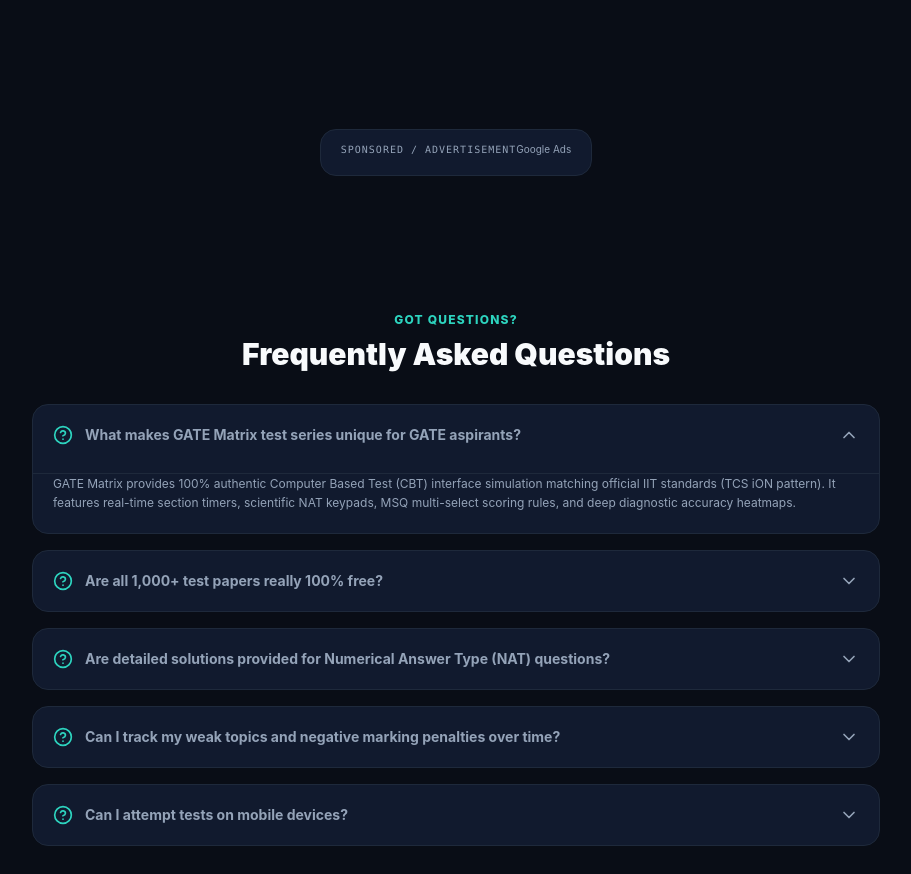
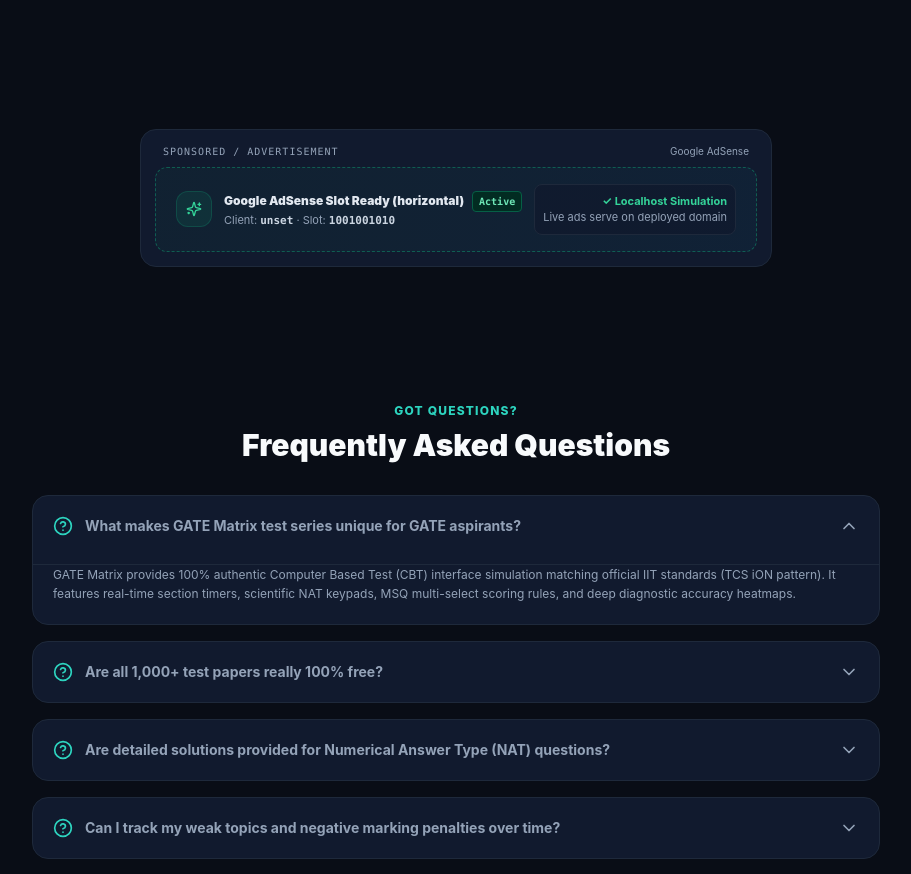
Before and after one commit to Ramanand-tomar/Gate-Matrix, a Next.js app: page / in a window 1280 px wide. Shown: the part 4680-5554 px from the top of the page, without its empty margins (184-1095 px from the left). Built offline with nearby package versions, Linux system fonts and the light colour scheme; no server answers.

Commit message:
feat(ads): enhance AdBanner with localhost simulation, unfilled status handling, and dark-mode safe styling

```diff
--- a/src/components/ads/AdBanner.tsx
+++ b/src/components/ads/AdBanner.tsx
@@ -1,6 +1,7 @@
 'use client';
 
-import React, { useEffect, useRef } from 'react';
+import React, { useEffect, useRef, useState } from 'react';
+import { Sparkles, ExternalLink, Info } from 'lucide-react';
 
 export interface AdBannerProps {
   slot?: string;
@@ -18,19 +19,58 @@
   label = 'Sponsored / Advertisement',
 }: AdBannerProps) {
   const adRef = useRef<HTMLModElement>(null);
+  const [isLocalhost, setIsLocalhost] = useState(false);
+  const [isUnfilled, setIsUnfilled] = useState(false);
+
   const adsenseClientId = process.env.NEXT_PUBLIC_ADSENSE_CLIENT_ID || 'ca-pub-6695476160016882';
   const isPlaceholder = !adsenseClientId || adsenseClientId.includes('XXXX');
 
+  // Detect localhost/development environment on mount
   useEffect(() => {
-    if (typeof window === 'undefined' || isPlaceholder) return;
+    if (typeof window !== 'undefined') {
+      const hostname = window.location.hostname;
+      const isLocal =
+        hostname === 'localhost' ||
+        hostname === '127.0.0.1' ||
+        hostname.startsWith('192.168.') ||
+        hostname.endsWith('.local');
+      setIsLocalhost(isLocal);
+    }
+  }, []);
+
+  // Request AdSense Ad only on public live domains (not localhost)
+  useEffect(() => {
+    if (typeof window === 'undefined' || isPlaceholder || isLocalhost) return;
+
     try {
       ((window as any).adsbygoogle = (window as any).adsbygoogle || []).push({});
     } catch (err) {
       // Gracefully ignore duplicate push errors in SPA navigation
     }
-  }, [isPlaceholder]);
 
-  // In-Feed Native Card format for test catalogs and practice grids
+    // Monitor if AdSense marks this ad slot as unfilled
+    const observer = new MutationObserver((mutations) => {
+      mutations.forEach((mutation) => {
+        if (
+          mutation.type === 'attributes' &&
+          mutation.attributeName === 'data-ad-status'
+        ) {
+          const status = adRef.current?.getAttribute('data-ad-status');
+          if (status === 'unfilled') {
+            setIsUnfilled(true);
+          }
+        }
+      });
+    });
+
+    if (adRef.current) {
+      observer.observe(adRef.current, { attributes: true });
+    }
+
+    return () => observer.disconnect();
+  }, [isPlaceholder, isLocalhost]);
+
+  // 1. In-Feed Native Card format (Test catalogs and practice grids)
   if (format === 'in-feed') {
     return (
       <div
@@ -43,17 +83,22 @@
           <span className="text-[10px] text-slate-400 font-medium">Free Access Sponsor</span>
         </div>
 
-        {isPlaceholder ? (
+        {isLocalhost || isPlaceholder || isUnfilled ? (
           <div className="flex-1 flex flex-col items-center justify-center my-4 space-y-2">
             <div className="w-10 h-10 rounded-full bg-emerald-500/10 flex items-center justify-center text-emerald-600 dark:text-emerald-400 font-black text-sm">
-              Ad
+              <Sparkles className="w-5 h-5 text-emerald-500" />
             </div>
             <p className="text-xs font-bold text-[#14213d] dark:text-slate-200">
-              Supporting Free GATE Education
+              Supporting 100% Free GATE Preparation
             </p>
             <p className="text-[11px] text-slate-500 dark:text-slate-400 max-w-xs leading-relaxed">
-              Google AdSense sponsor unit funding 100% free test papers for all aspirants.
+              Google AdSense sponsor spot funding all GATE tests and analytics freely for students.
             </p>
+            {isLocalhost && (
+              <span className="text-[10px] text-amber-600 dark:text-amber-400 bg-amber-50 dark:bg-amber-950/40 px-2 py-0.5 rounded border border-amber-200 dark:border-amber-800/60 font-mono">
+                AdSense Preview (Localhost)
+              </span>
+            )}
           </div>
         ) : (
           <ins
@@ -75,33 +120,68 @@
     );
   }
 
-  // Standard Horizontal / Responsive Banner
+  // 2. Standard Horizontal / Responsive Banner
   return (
     <div
-      className={`my-6 flex flex-col items-center justify-center overflow-hidden rounded-2xl bg-white dark:bg-[#0c1322] border border-slate-200 dark:border-slate-800/80 p-3 text-center shadow-xs transition-all ${className}`}
+      className={`my-6 flex flex-col items-center justify-center overflow-hidden rounded-2xl bg-white dark:bg-[#0c1322] border border-slate-200 dark:border-slate-800/80 p-3.5 text-center shadow-xs transition-all ${className}`}
     >
-      <div className="w-full flex items-center justify-between px-2 mb-1.5">
+      <div className="w-full flex items-center justify-between px-2 mb-2">
         <span className="text-[10px] font-mono uppercase tracking-widest text-slate-400 dark:text-slate-500">
           {label}
         </span>
-        <span className="text-[10px] text-slate-400 dark:text-slate-600">Google Ads</span>
+        <span className="text-[10px] text-slate-400 dark:text-slate-600 flex items-center gap-1">
+          Google AdSense
+        </span>
       </div>
 
-      {isPlaceholder ? (
+      {isLocalhost ? (
+        /* Localhost / Development Preview Mode */
+        <div className="w-full flex flex-col sm:flex-row items-center justify-between gap-3 py-4 px-5 border border-dashed border-emerald-500/40 rounded-xl bg-gradient-to-r from-emerald-500/5 via-teal-500/5 to-cyan-500/5 text-left">
+          <div className="flex items-center gap-3">
+            <div className="w-9 h-9 rounded-xl bg-emerald-500/10 text-emerald-600 dark:text-emerald-400 flex items-center justify-center shrink-0 border border-emerald-500/20">
+              <Sparkles className="w-4 h-4" />
+            </div>
+            <div>
+              <div className="flex items-center gap-2">
+                <span className="text-xs font-black text-slate-800 dark:text-slate-200">
+                  Google AdSense Slot Ready ({format})
+                </span>
+                <span className="text-[10px] font-mono font-bold px-1.5 py-0.5 rounded bg-emerald-100 text-emerald-800 dark:bg-emerald-950 dark:text-emerald-300 border border-emerald-200 dark:border-emerald-800">
+                  Active
+                </span>
+              </div>
+              <p className="text-[11px] text-slate-500 dark:text-slate-400 mt-0.5 leading-tight">
+                Client: <strong className="font-mono text-slate-700 dark:text-slate-300">{adsenseClientId}</strong> · Slot: <strong className="font-mono text-slate-700 dark:text-slate-300">{slot}</strong>
+              </p>
+            </div>
+          </div>
+          <div className="text-[11px] text-slate-500 dark:text-slate-400 text-right shrink-0 bg-white/60 dark:bg-slate-900/60 p-2 rounded-lg border border-slate-200 dark:border-slate-800">
+            <span className="text-emerald-600 dark:text-emerald-400 font-bold block">✓ Localhost Simulation</span>
+            <span>Live ads serve on deployed domain</span>
+          </div>
+        </div>
+      ) : isPlaceholder ? (
+        /* Placeholder Mode when no client ID */
         <div className="w-full flex flex-col items-center justify-center py-5 px-4 border border-dashed border-slate-200 dark:border-slate-800 rounded-xl bg-slate-50/70 dark:bg-slate-900/40">
           <div className="flex items-center gap-2 text-xs font-bold text-slate-700 dark:text-slate-300">
             <span className="inline-block w-2 h-2 rounded-full bg-emerald-500 animate-pulse"></span>
             Google AdSense Banner ({format})
           </div>
           <p className="text-[11px] text-slate-400 dark:text-slate-500 mt-0.5">
-            Placeholder active. Live ads will render when <code className="font-mono text-emerald-600 dark:text-emerald-400">NEXT_PUBLIC_ADSENSE_CLIENT_ID</code> is set.
+            Placeholder active. Live ads will render when <code className="font-mono text-emerald-600 dark:text-emerald-400">NEXT_PUBLIC_ADSENSE_CLIENT_ID</code> is configured.
           </p>
         </div>
+      ) : isUnfilled ? (
+        /* Fallback when AdSense returns unfilled (awaiting domain review) */
+        <div className="w-full py-3 px-4 rounded-xl border border-dashed border-slate-300 dark:border-slate-800 text-center text-xs text-slate-400 dark:text-slate-500 bg-slate-50/50 dark:bg-slate-900/30">
+          <span>Sponsored Educational Space · Free GATE 2027 Test Series for All Aspirants</span>
+        </div>
       ) : (
+        /* Live Google AdSense Tag */
         <ins
           ref={adRef}
-          className="adsbygoogle block w-full"
-          style={{ display: 'block' }}
+          className="adsbygoogle block w-full min-h-[90px] bg-transparent"
+          style={{ display: 'block', minHeight: '90px' }}
           data-ad-client={adsenseClientId}
           data-ad-slot={slot}
           data-ad-format={format}
```
